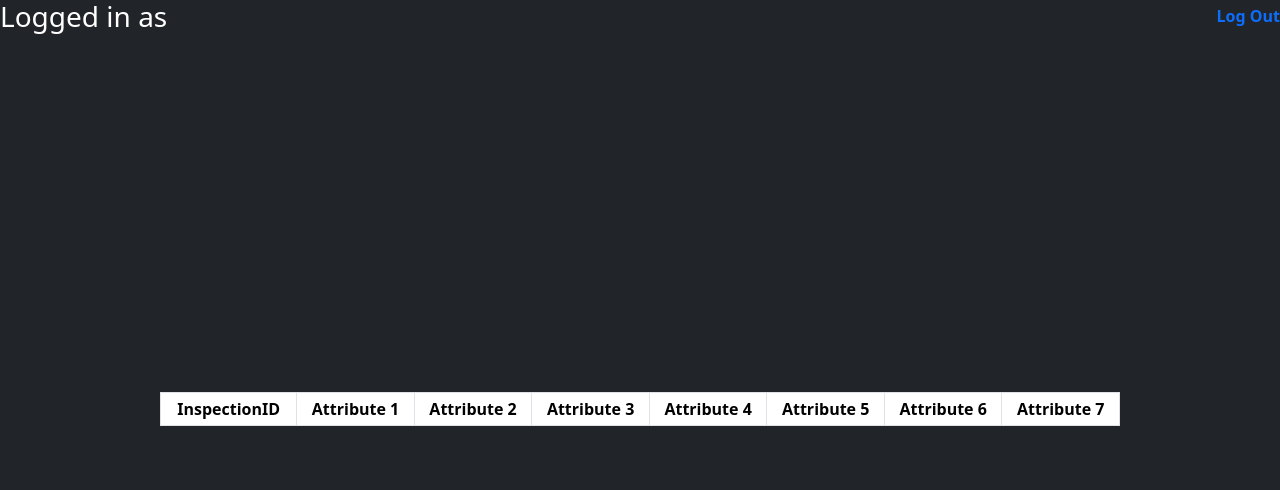
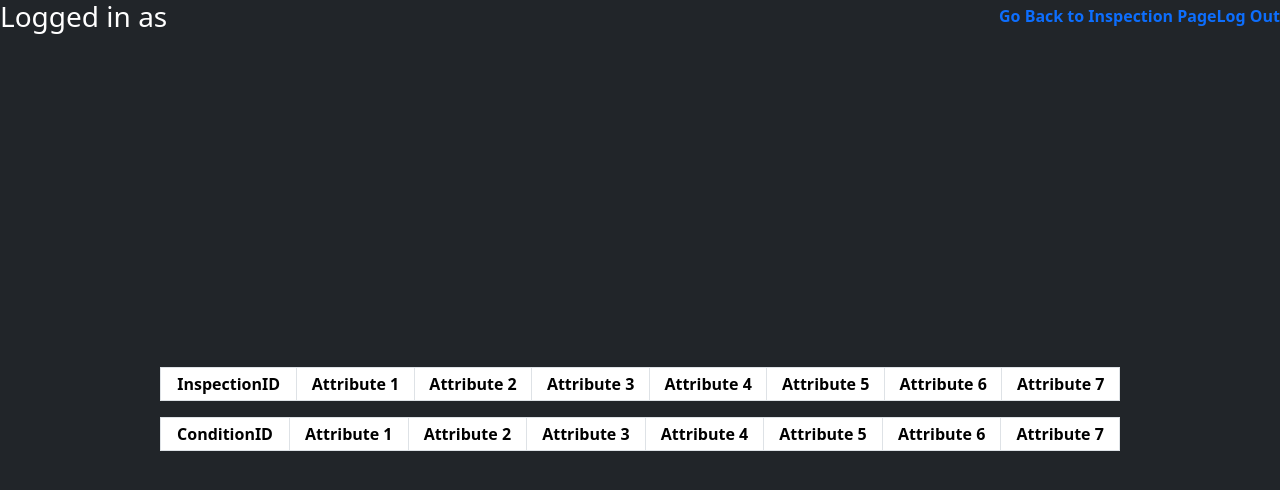
Before and after one commit to JustinMoua/Django-Inventory-Webapp, a Django app: template infraTieSite/djangoApp/templates/condition.html in a window 1280 px wide. Shown: the top 490 px of the page. Run offline with Django 5.2, Linux system fonts and the light colour scheme; the template is opened without the code that fills it, so the values that code supplies are empty.

Commit message:
Webapp fetches respective values for condition table based on inspector foreign key and displays the respective values for the selected inspector row. More comments were added and some old files were deleted.

```diff
--- a/infraTieSite/djangoApp/models.py
+++ b/infraTieSite/djangoApp/models.py
@@ -16,8 +16,8 @@
         db_table = "Inspection"
 
 class Condition(models.Model):
-    Inspection = models.ForeignKey(
-        Inspection,
+    Inspection = models.ForeignKey( #foreign key is here. So, there is a column of "inspection_id" that ties in with the inspection table's ids.
+        Inspection,                 #https://docs.djangoproject.com/en/5.2/topics/db/examples/many_to_one/
         on_delete=models.CASCADE
     )
     Attribute_1 = models.CharField(max_length=50)
--- a/infraTieSite/djangoApp/templates/base.html
+++ b/infraTieSite/djangoApp/templates/base.html
@@ -2,7 +2,7 @@
 * Filename: base.html
 * Author: Justin Moua
 *
-* Notes:
+* Notes: This is the base template for the majority of my other templates. This is based off of bootstrap's "cover" template.
 *
 *
 {% endcomment %}
@@ -20,20 +20,14 @@
 
     <link rel="canonical" href="https://getbootstrap.com/docs/5.3/examples/cover/">
 
-    {% load static %}
     <!-- Custom styles for this template -->
 
     <link href="https://cdn.jsdelivr.net/npm/bootstrap@5.3.5/dist/css/bootstrap.min.css" rel="stylesheet">
+    <meta name="theme-color" content="#712cf9">
 
-    <link rel="apple-touch-icon" href="../assets/img/favicons/apple-touch-icon.png" sizes="180x180">
-<link rel="icon" href="../assets/img/favicons/favicon-32x32.png" sizes="32x32" type="image/png">
-<link rel="icon" href="../assets/img/favicons/favicon-16x16.png" sizes="16x16" type="image/png">
-<link rel="manifest" href="../assets/img/favicons/manifest.json">
-<link rel="mask-icon" href="../assets/img/favicons/safari-pinned-tab.svg" color="#712cf9">
-<link rel="icon" href="../assets/img/favicons/favicon.ico">
-<meta name="theme-color" content="#712cf9">
-
-
+    {% comment %}
+    Styling for the .html file provided form the cover bootstrap template.
+    {% endcomment %}
     <style>
       {% block style%}
       .bd-placeholder-img {
@@ -122,7 +116,7 @@
 
 
     <!-- Custom styles for this template -->
-
+    {% comment %} referencing cover.css in staticfiles. {% endcomment %}
     <link href="{% static 'cover.css' %}" rel="stylesheet">
   </head>
   <body class="d-flex h-100 text-center text-bg-dark">
@@ -133,9 +127,9 @@
   <header class="mb-auto">
     {% block header%}
     <div>
-      <h3 class="float-md-start mb-0">Logged in as </h3>
+      <h3 class="float-md-start mb-0">Base Template </h3>
       <nav class="nav nav-masthead justify-content-center float-md-end">
-        <a class="nav-link fw-bold py-1 px-0 active" aria-current="page" href="#">Log Out</a>
+        <a class="nav-link fw-bold py-1 px-0 active" aria-current="page" href="#">Test Button</a>
       </nav>
     </div>
     {% endblock %}
--- a/infraTieSite/djangoApp/templates/condition.html
+++ b/infraTieSite/djangoApp/templates/condition.html
@@ -1,4 +1,17 @@
 {% extends "base.html" %}
+{% comment %}
+* Filename: condition.html
+* Author: Justin Moua
+*
+* NOTES: This is the conditions page. It extends base.html. It fetches the Conditions table via a
+* foreign key which matches up with the unique key ids in the Inspection tables.
+* The row that was selected from Inspection Tables is shown alongside with all the
+* values from the Condition table that matches the foreign key.
+*
+*
+{% endcomment %}
+
+
 <script
   src="https://code.jquery.com/jquery-3.7.1.js"
   integrity="sha256-eKhayi8LEQwp4NKxN+CfCh+3qOVUtJn3QNZ0TciWLP4="
@@ -9,6 +22,7 @@
 <div>
     <h3 class="float-md-start mb-0">Logged in as {{request.user.username}} </h3>
     <nav class="nav nav-masthead justify-content-center float-md-end">
+        <a class="nav-link fw-bold py-1 px-0 active" aria-current="page" href="{% url 'inspection' %}">Go Back to Inspection Page</a>
         <a class="nav-link fw-bold py-1 px-0 active" aria-current="page" href="{% url 'logout' %}">Log Out</a>
     </nav>
   </div>
@@ -27,12 +41,49 @@
 
 
     {% comment %} Here we create a table with the following bootstrap utils {% endcomment %}
+    <table class="table table-bordered table-hover table-sm w-75 mx-auto">
+        {% comment %} thead = table head {% endcomment %}
+        <thead>
+            {% comment %} tr = table row (we want 8 rows, each that matches the attributes in inspection){% endcomment %}
+            <tr>
+                <th scope="col">InspectionID</th>
+                <th scope="col">Attribute 1</th>
+                <th scope="col">Attribute 2</th>
+                <th scope="col">Attribute 3</th>
+                <th scope="col">Attribute 4</th>
+                <th scope="col">Attribute 5</th>
+                <th scope="col">Attribute 6</th>
+                <th scope="col">Attribute 7</th>
+            </tr>
+        </thead>
+        {% comment %}tbody = table body (these are the information we are reading from the database) {% endcomment %}
+        <tbody>
+            <tr> {% comment %} makes every link clickable. Goes to page "conditions" when clicked{% endcomment %}
+                {% for inspection in inspections %}
+                <td>{{ inspection.id }}</td>
+                <td>{{ inspection.Attribute_1 }}</td>
+                <td>{{ inspection.Attribute_2 }}</td>
+                <td>{{ inspection.Attribute_3 }}</td>
+                <td>{{ inspection.Attribute_4 }}</td>
+                <td>{{ inspection.Attribute_5 }}</td>
+                <td>{{ inspection.Attribute_6 }}</td>
+                <td>{{ inspection.Attribute_7 }}</td>
+            </tr>
+            {%endfor%}
+        </tbody>
+    </table>
+
+
+
+    {% comment %}
+    ======================================CONDITIONS TABLE=====================
+    Here we create a table with the following bootstrap utils {% endcomment %}
     <table class="table table-bordered table-hover table-sm w-75 mx-auto" >
         {% comment %} thead = table head {% endcomment %}
         <thead>
             {% comment %} tr = table row (we want 8 rows, each that matches the attributes in inspection){% endcomment %}
             <tr>
-                <th scope="col">InspectionID</th>
+                <th scope="col">ConditionID</th>
                 <th scope="col">Attribute 1</th>
                 <th scope="col">Attribute 2</th>
                 <th scope="col">Attribute 3</th>
--- a/infraTieSite/djangoApp/urls.py
+++ b/infraTieSite/djangoApp/urls.py
@@ -1,11 +1,10 @@
 from django.urls import path
 from . import views
 urlpatterns=[
-    #path("", views.login, name="login"), #Login page created.
     path("", views.HomePageView, name='HomePageView'),
     path("loginView/", views.loginView, name='loginView'),
-    path("inspection/", views.inspectionView, name="inspection"), #Inspection page created.
-    path("base/", views.baseView, name="base"), #debugging purposes.
-    path("inspection/condition/", views.conditionView, name="conditionView"),
+    path("inspection/", views.inspectionView, name="inspection"),
+    #path("base/", views.baseView, name="base"), #debugging purposes.
+    path("inspection/condition/<int:foreignKeyId>", views.conditionView, name="conditionView"),
     path("logout/", views.logoutView, name = "logout"),
 ]
```
Also changed, not shown: infraTieSite/djangoApp/templates/index.html (+15 -1 lines), infraTieSite/djangoApp/templates/inspection.html (+21 -12 lines), infraTieSite/djangoApp/templates/inspection_old.html (deleted, +0 -15 lines), infraTieSite/djangoApp/views.py (+40 -9 lines), infraTieSite/djangoApp/templates/README.md (deleted), 1 other file.
